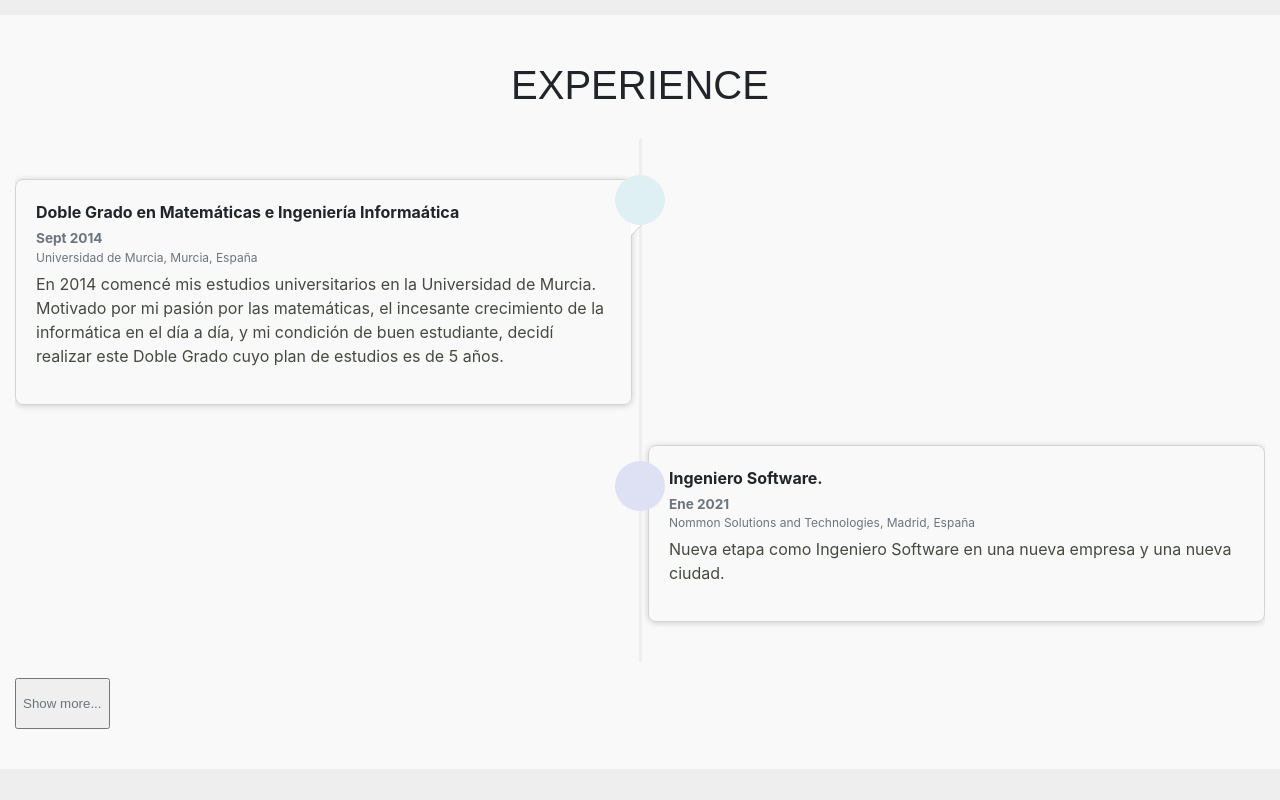
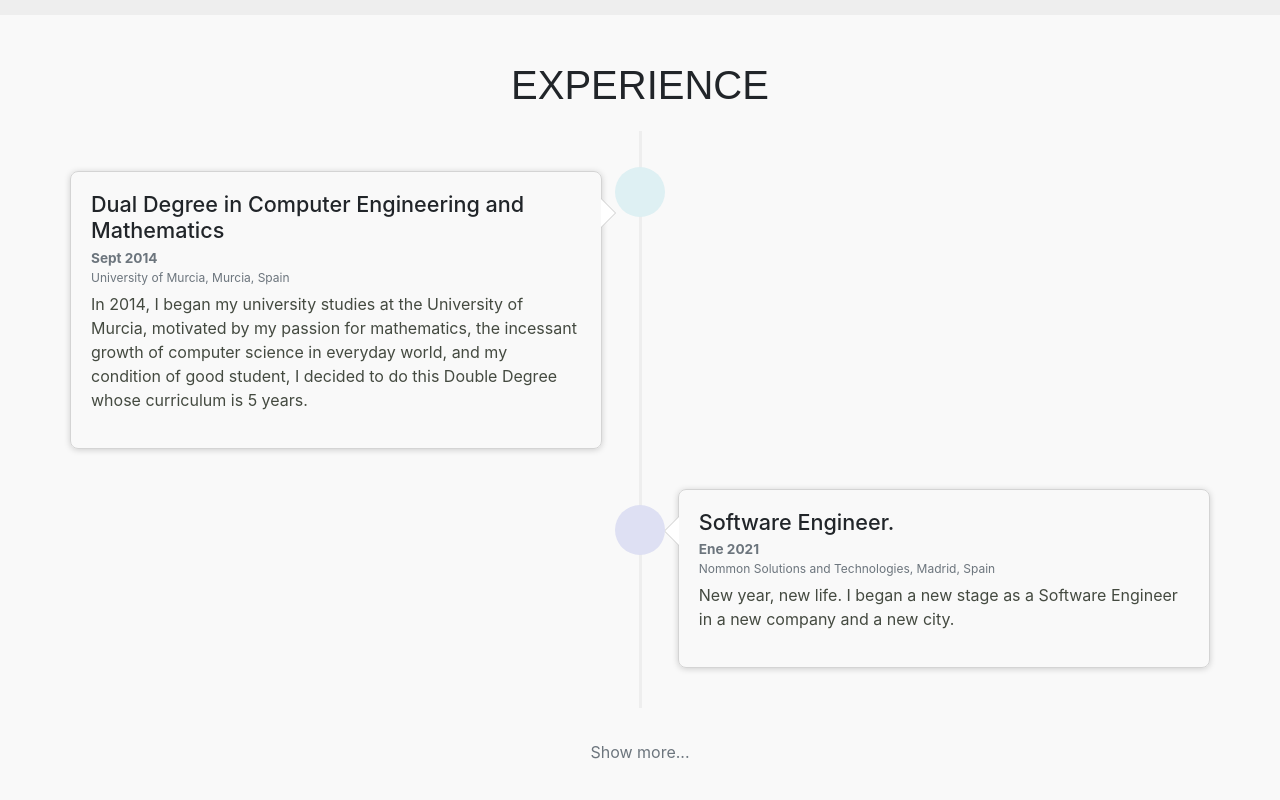
Before and after one commit to CarmeloAlcCoy/carmelo.github.io, a website: page index.html in a window 1280 px wide. Shown: the part 980-1780 px from the top of the page. Drawn offline with Linux system fonts and the light colour scheme; a web font is replaced by a local one.

Commit message:
refactor: :recycle: Refactor experience section to use flex css

```diff
--- a/css/main.css
+++ b/css/main.css
@@ -274,7 +274,7 @@ section {
 }
 
 .timeline > li > .timeline-panel {
-    width: 46%;
+    width: 43%;
     float: left;
     border: 1px solid #d4d4d4;
     border-radius: 8px;
@@ -387,6 +387,9 @@ section {
 }
 
 .timeline-title {
+    font-size: 1.35rem;
+    font-weight: 500;
+    line-height: 1.2;
     margin-top: 0;
     margin-bottom: 0.25rem;
     color: inherit;
@@ -411,22 +414,49 @@ section {
     margin-top: 5px;
 }
 
+@media (min-width: 576px) {
+    .collapsemodule {
+        max-width: 540px;
+    }
+}
+
+@media (min-width: 768px) {
+    .collapsemodule {
+        max-width: 720px;
+    }
+}
+
+@media (min-width: 992px) {
+    .collapsemodule {
+        max-width: 960px;
+    }
+}
+
+@media (min-width: 1200px) {
+    .collapsemodule {
+        max-width: 1140px;
+    }
+}
+
 .collapsemodule {
+    width: 100%;
+    padding-right: 15px;
+    padding-left: 15px;
+    margin-right: auto;
+    margin-left: auto;
     font-size: 1rem;
     line-height: 1.5;
 }
 
-.collapsemodule #collapseTimeline.collapse:not(.show) {
-    display: block;
-    overflow: hidden;
-}
-
 .collapsebutton {
-    justify-content: center;
-    display: flex;
     color: #6c757d !important;
     padding-top: 1rem;
     padding-bottom: 1rem;
+}
+
+.experience-button {
+    justify-content: center;
+    display: flex;
 }
 
 /* ************************* Section Skills ************************* */
--- a/index.html
+++ b/index.html
@@ -69,20 +69,19 @@
 
         <section id="experiencia" class="sec-light">
             <h1 class="title-section">EXPERIENCE</h1>
-            <div class="container collapsemodule">
-                <div class="row justify-content-md-center">
+            <div class="collapsemodule">
                 <div class="collapse" id="collapseTimeline">
                     <ul class="timeline" id="timeline-long">
                         <li>
                             <div class="timeline-badge"></div>
                             <div class="timeline-panel">
                                 <div class="timeline-heading">
-                                        <h4 class="timeline-title">Bachillerato de Ciencias</h4>
+                                    <h4 class="timeline-title">Science Secondary Education</h4>
                                     <p class="timeline-subtitle">Sept 2012 - Jun 2014</p>
-                                        <p class="timeline-subsubtitle">I.E.S. El Bohio, Cartagena, España</p>
+                                    <p class="timeline-subsubtitle">I.E.S. El Bohio, Cartagena, Spain</p>
                                 </div>
                                 <div class="timeline-body">
-                                        <p>Cursada la ESO y Bachillerato en el instituto I.E.S. El Bohio.</p>
+                                    <p>Studied Secondary Education at I.E.S. El Bohio.</p>
                                 </div>
                             </div>
                         </li>
@@ -90,18 +89,16 @@
                             <div class="timeline-badge primary"></div>
                             <div class="timeline-panel">
                                 <div class="timeline-heading">
-                                        <h4 class="timeline-title">
-                                            Doble Grado en Matemáticas e Ingeniería Informaática
-                                        </h4>
+                                    <h4 class="timeline-title">Dual Degree in Computer Engineering and Mathematics</h4>
                                     <p class="timeline-subtitle">Sept 2014</p>
-                                        <p class="timeline-subsubtitle">Universidad de Murcia, Murcia, España</p>
+                                    <p class="timeline-subsubtitle">University of Murcia, Murcia, Spain</p>
                                 </div>
                                 <div class="timeline-body">
                                     <p>
-                                            En 2014 comencé mis estudios universitarios en la Universidad de Murcia.
-                                            Motivado por mi pasión por las matemáticas, el incesante crecimiento de la
-                                            informática en el día a día, y mi condición de buen estudiante, decidí
-                                            realizar este Doble Grado cuyo plan de estudios es de 5 años.
+                                        In 2014, I began my university studies at the University of Murcia, motivated by
+                                        my passion for mathematics, the incessant growth of computer science in everyday
+                                        world, and my condition of good student, I decided to do this Double Degree
+                                        whose curriculum is 5 years.
                                     </p>
                                 </div>
                             </div>
@@ -110,15 +107,14 @@
                             <div class="timeline-badge"></div>
                             <div class="timeline-panel">
                                 <div class="timeline-heading">
-                                        <h4 class="timeline-title">Prácticas en Repsol</h4>
-                                        <p class="timeline-subtitle">Jul 2017 - Ago 2017</p>
-                                        <p class="timeline-subsubtitle">Repsol S.A., Cartagena, España</p>
+                                    <h4 class="timeline-title">Internship at Repsol</h4>
+                                    <p class="timeline-subtitle">Jul 2017 - Aug 2017</p>
+                                    <p class="timeline-subsubtitle">Repsol S.A., Cartagena, Spain</p>
                                 </div>
                                 <div class="timeline-body">
                                     <p>
-                                            Durante el verano del 2017, estuve de práctias en el equipo de IT de la
-                                            fábrica de Cartagena de Repsol. Soporte a las infraestructuras de IT y
-                                            soporte a sistemas.
+                                        During the summer of 2017, I made an internship in the IT team of Repsol's
+                                        Cartagena factory. Support to IT infrastructures and systems support.
                                     </p>
                                 </div>
                             </div>
@@ -127,14 +123,14 @@
                             <div class="timeline-badge primary"></div>
                             <div class="timeline-panel">
                                 <div class="timeline-heading">
-                                        <h4 class="timeline-title">Graduado en Ingeniería Informática.</h4>
+                                    <h4 class="timeline-title">Degree in Computer Engineering.</h4>
                                     <p class="timeline-subtitle">Jul 2019</p>
-                                        <p class="timeline-subsubtitle">Universidad de Murcia, Murcia, España</p>
+                                    <p class="timeline-subsubtitle">University of Murcia, Murcia, Spain</p>
                                 </div>
                                 <div class="timeline-body">
                                     <p>
-                                            En este año, finalicé todas las asignaturas relativas a la parte de
-                                            Ingeniería Informatíca. Pudiendo así obtener mi graduado en esta disciplia.
+                                        In this year, I finished all the subjects related to the Engineering part
+                                        Engineering. I was able to obtain my degree in this discipline.
                                     </p>
                                 </div>
                             </div>
@@ -143,15 +139,15 @@
                             <div class="timeline-badge"></div>
                             <div class="timeline-panel">
                                 <div class="timeline-heading">
-                                        <h4 class="timeline-title">Junior Ingeniero Software</h4>
+                                    <h4 class="timeline-title">Junior Software Engineer</h4>
                                     <p class="timeline-subtitle">Sept 2019</p>
-                                        <p class="timeline-subsubtitle">Capgemini, Murcia, España</p>
+                                    <p class="timeline-subsubtitle">Capgemini, Murcia, Spain</p>
                                 </div>
                                 <div class="timeline-body">
                                     <p>
-                                            Comienza mi primera incursión en el mundo laboral mientras finalizo mis
-                                            estudios. Desarrollo de Software para clientes externos usando C/C++ y Java
-                                            con metodologías del cliente.
+                                        My first step into the working world begins while I finish my studies. Software
+                                        development for external clients using C/C++ and Java with client-side client
+                                        methodologies.
                                     </p>
                                 </div>
                             </div>
@@ -160,14 +156,14 @@
                             <div class="timeline-badge primary"></div>
                             <div class="timeline-panel">
                                 <div class="timeline-heading">
-                                        <h4 class="timeline-title">Graduado en Matemáticas.</h4>
+                                    <h4 class="timeline-title">Degree in Mathematics.</h4>
                                     <p class="timeline-subtitle">Mar 2020</p>
-                                        <p class="timeline-subsubtitle">Universidad de Murcia, Murcia, España</p>
+                                    <p class="timeline-subsubtitle">University of Murcia, Murcia, Spain</p>
                                 </div>
                                 <div class="timeline-body">
                                     <p>
-                                            En este año, finalicé todas las asignaturas relativas a la parte de
-                                            Ingeniería Informatíca. Pudiendo así obtener mi graduado en esta disciplina.
+                                        In this year, I finished all the subjects related to the Computer Engineering
+                                        part. I was able to obtain my second degree.
                                     </p>
                                 </div>
                             </div>
@@ -176,8 +172,8 @@
                             <div class="timeline-badge"></div>
                             <div class="timeline-panel">
                                 <div class="timeline-heading">
-                                        <h4 class="timeline-title">Ingeniero Software</h4>
-                                        <p class="timeline-subtitle">Aug 2020 - Dic 2020</p>
+                                    <h4 class="timeline-title">Software Engineer.</h4>
+                                    <p class="timeline-subtitle">Aug 2020 - Dec 2020</p>
                                     <p class="timeline-subsubtitle">Capgemini, Murcia, España</p>
                                 </div>
                                 <div class="timeline-body">
@@ -193,16 +189,14 @@
                             <div class="timeline-badge primary"></div>
                             <div class="timeline-panel">
                                 <div class="timeline-heading">
-                                        <h4 class="timeline-title">Ingeniero Software.</h4>
-                                        <p class="timeline-subtitle">Ene 2021</p>
-                                        <p class="timeline-subsubtitle">
-                                            Nommon Solutions and Technologies, Madrid, España
-                                        </p>
+                                    <h4 class="timeline-title">Software Engineer.</h4>
+                                    <p class="timeline-subtitle">Jan 2021</p>
+                                    <p class="timeline-subsubtitle">Nommon Solutions and Technologies, Madrid, Spain</p>
                                 </div>
                                 <div class="timeline-body">
                                     <p>
-                                            Año nuevo, vida nueva. comienzo una nueva etapa como Ingeniero Software en
-                                            una nueva empresa y una nueva ciudad.
+                                        New year, new life. I began a new stage as a Software Engineer in a new company
+                                        and a new city.
                                     </p>
                                 </div>
                             </div>
@@ -213,18 +207,16 @@
                             <div class="timeline-badge"></div>
                             <div class="timeline-panel">
                                 <div class="timeline-heading">
-                                        <h4 class="timeline-title">
-                                            Doble Grado en Matemáticas e Ingeniería Informaática
-                                        </h4>
+                                    <h4 class="timeline-title">Dual Degree in Computer Engineering and Mathematics</h4>
                                     <p class="timeline-subtitle">Sept 2014</p>
-                                        <p class="timeline-subsubtitle">Universidad de Murcia, Murcia, España</p>
+                                    <p class="timeline-subsubtitle">University of Murcia, Murcia, Spain</p>
                                 </div>
                                 <div class="timeline-body">
                                     <p>
-                                            En 2014 comencé mis estudios universitarios en la Universidad de Murcia.
-                                            Motivado por mi pasión por las matemáticas, el incesante crecimiento de la
-                                            informática en el día a día, y mi condición de buen estudiante, decidí
-                                            realizar este Doble Grado cuyo plan de estudios es de 5 años.
+                                        In 2014, I began my university studies at the University of Murcia, motivated by
+                                        my passion for mathematics, the incessant growth of computer science in everyday
+                                        world, and my condition of good student, I decided to do this Double Degree
+                                        whose curriculum is 5 years.
                                     </p>
                                 </div>
                             </div>
@@ -233,15 +225,14 @@
                             <div class="timeline-badge primary"></div>
                             <div class="timeline-panel">
                                 <div class="timeline-heading">
-                                        <h4 class="timeline-title">Ingeniero Software.</h4>
+                                    <h4 class="timeline-title">Software Engineer.</h4>
                                     <p class="timeline-subtitle">Ene 2021</p>
-                                        <p class="timeline-subsubtitle">
-                                            Nommon Solutions and Technologies, Madrid, España
-                                        </p>
+                                    <p class="timeline-subsubtitle">Nommon Solutions and Technologies, Madrid, Spain</p>
                                 </div>
                                 <div class="timeline-body">
                                     <p>
-                                            Nueva etapa como Ingeniero Software en una nueva empresa y una nueva ciudad.
+                                        New year, new life. I began a new stage as a Software Engineer in a new company
+                                        and a new city.
                                     </p>
                                 </div>
                             </div>
@@ -249,10 +240,11 @@
                     </ul>
                 </div>
             </div>
-                <button id="show-more-button" class="collapsebutton" onclick="timelineShowMore()">Show more...</button>
-                <button id="show-less-button" style="display: none" class="collapsebutton" onclick="timelineShowLess()">
+            <div class="experience-button">
+                <a id="show-more-button" class="collapsebutton" onclick="timelineShowMore()">Show more...</a>
+                <a id="show-less-button" style="display: none" class="collapsebutton" onclick="timelineShowLess()">
                     Show less...
-                </button>
+                </a>
             </div>
         </section>
         <section id="habilidades" class="sec-dark">
```
Also changed, not shown: es/index.html (+23 -31 lines). Lines whose indentation alone changed are shown as unchanged.
